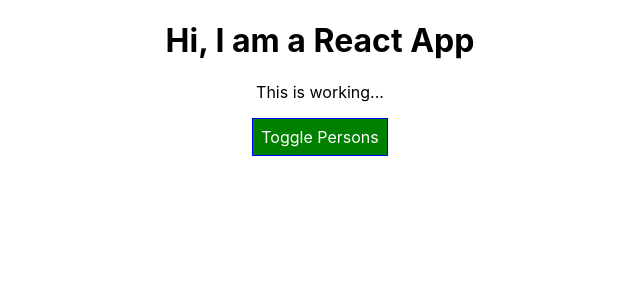
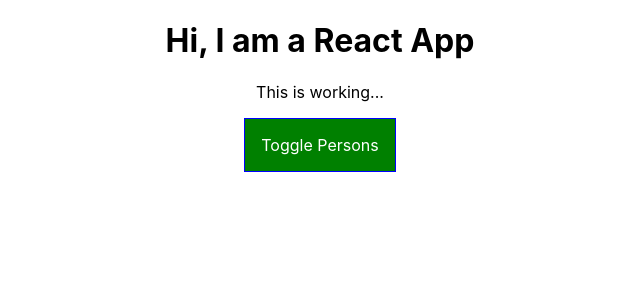
Before and after one commit to seidlmatus/udemy-course-reactjs, a React (Create React App) app: page / in a window 1280 px wide. Shown: the top 300 px of the page, without its empty margins (320-960 px from the left). Built offline with nearby package versions, Linux system fonts and the light colour scheme.

Commit message:
Adding Pseudo Selectors

```diff
--- a/src/App.css
+++ b/src/App.css
@@ -10,3 +10,26 @@
 .bold{
   font-weight: bold;
 }
+
+.App button {
+  border: 1px solid blue;
+  padding: 16px;
+  background-color: green;
+  font: inherit;
+  color: white;
+}
+
+.App button:hover {
+  background-color: lightgreen;
+  color: black;
+}
+
+.App button.red {
+  background-color: red;
+
+}
+
+.App button.red:hover {
+  background-color: salmon;
+  color: black;
+}
--- a/src/App.js
+++ b/src/App.js
@@ -47,18 +47,8 @@
   }
 
   render() {
-
-    const styleBtn = {
-      backgroundColor: 'green',
-      color: 'white',
-      font: 'inherit',
-      border: '1px solid blue',
-      padding: '8px',
-      couser: 'pointer'
-    };
-
-
     let persons = null;
+    let btnClass ='';
 
     if (this.state.showPersons) {
       persons = (
@@ -76,7 +66,7 @@
           }
         </div>
       );
-      styleBtn.backgroundColor = 'red';
+    btnClass = 'red';
     }
 
 
@@ -95,7 +85,7 @@
       <div className="App">
         <h1>Hi, I am a React App</h1>
         <p className={classes.join(' ')}>This is working...</p>
-        <button style={styleBtn} onClick={this.togglePersonsHandler}>Toggle Persons</button>
+        <button className={btnClass} onClick={this.togglePersonsHandler}>Toggle Persons</button>
         {persons}
       </div>
     );
```
